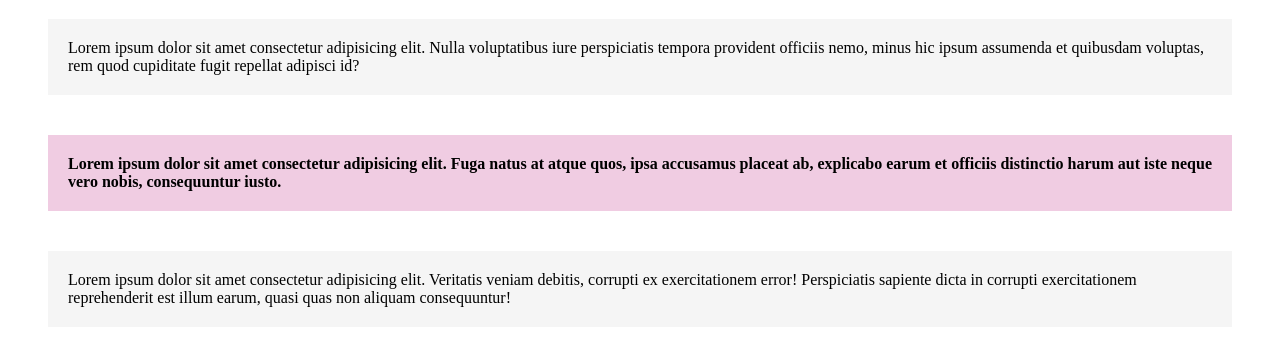
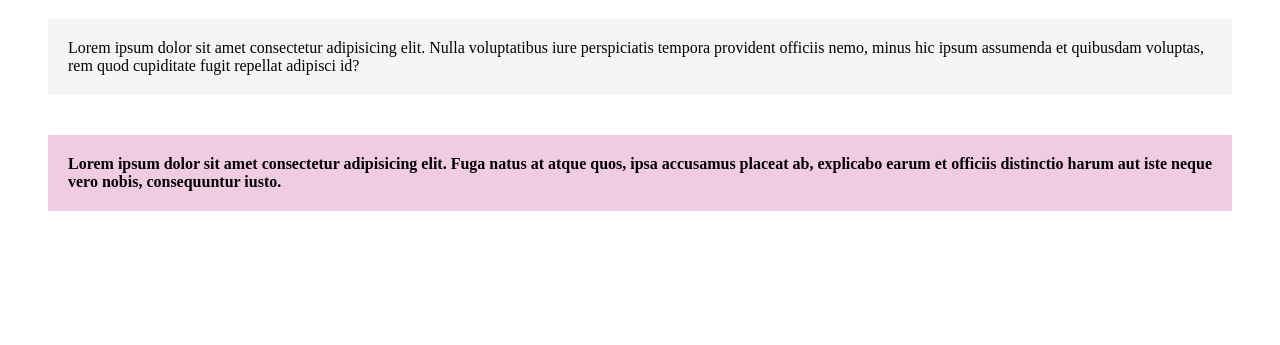
Before and after one commit to PauloHorn/DevQuest-Turma-16, a plain HTML site: page exercicios/exercicio-03/index.html in a window 1280 px wide. Shown: the part 79-424 px from the top of the page. Drawn offline with Linux system fonts and the light colour scheme.

Commit message:
Update index.html

```diff
--- a/exercicios/exercicio-03/index.html
+++ b/exercicios/exercicio-03/index.html
@@ -13,6 +13,5 @@
 
     <p class="texto texto-destaque">Lorem ipsum dolor sit amet consectetur adipisicing elit. Fuga natus at atque quos, ipsa accusamus placeat ab, explicabo earum et officiis distinctio harum aut iste neque vero nobis, consequuntur iusto.</p>
 
-    <p class="texto texto-padrao">Lorem ipsum dolor sit amet consectetur adipisicing elit. Veritatis veniam debitis, corrupti ex exercitationem error! Perspiciatis sapiente dicta in corrupti exercitationem reprehenderit est illum earum, quasi quas non aliquam consequuntur!</p>
 </body>
 </html>
```
